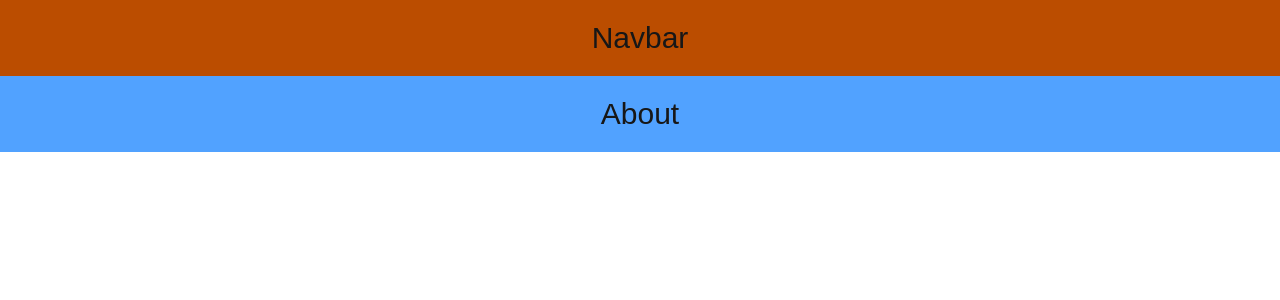
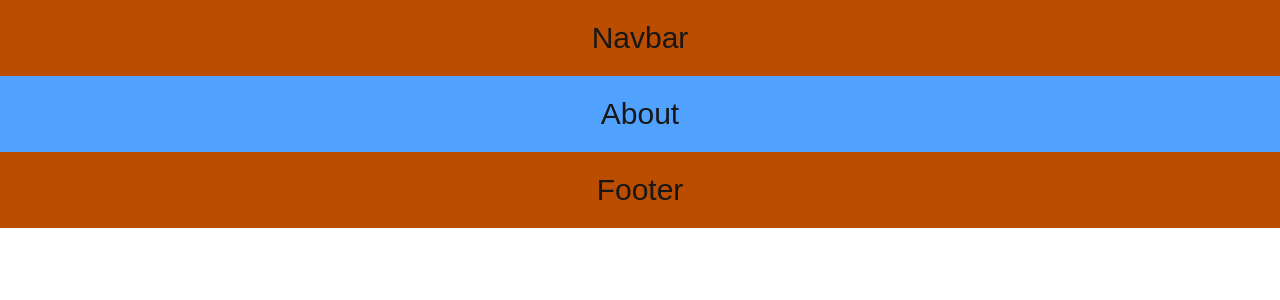
Before and after one commit to eslam-mohamedl/Team-2, a Next.js app: page / in a window 1280 px wide. Shown: the top 300 px of the page. Built offline with nearby package versions, Linux system fonts and the light colour scheme.

Commit message:
feat: footer

```diff
--- a/src/app/page.tsx
+++ b/src/app/page.tsx
@@ -1,10 +1,12 @@
 import About from "@/components/About";
 import Navbar from "@/components/Navbar";
+import Footer from "@/components/Footer";
 export default function page() {
   return (
     <div>
       <Navbar />
       <About />
+      <Footer />
     </div>
   );
 }
--- /dev/null
+++ b/src/components/Footer.tsx
@@ -0,0 +1,9 @@
+import React from "react";
+
+export default function Footer() {
+  return (
+    <div className="bg-amber-700 flex justify-center items-center p-5 text-3xl">
+      Footer
+    </div>
+  );
+}
```
